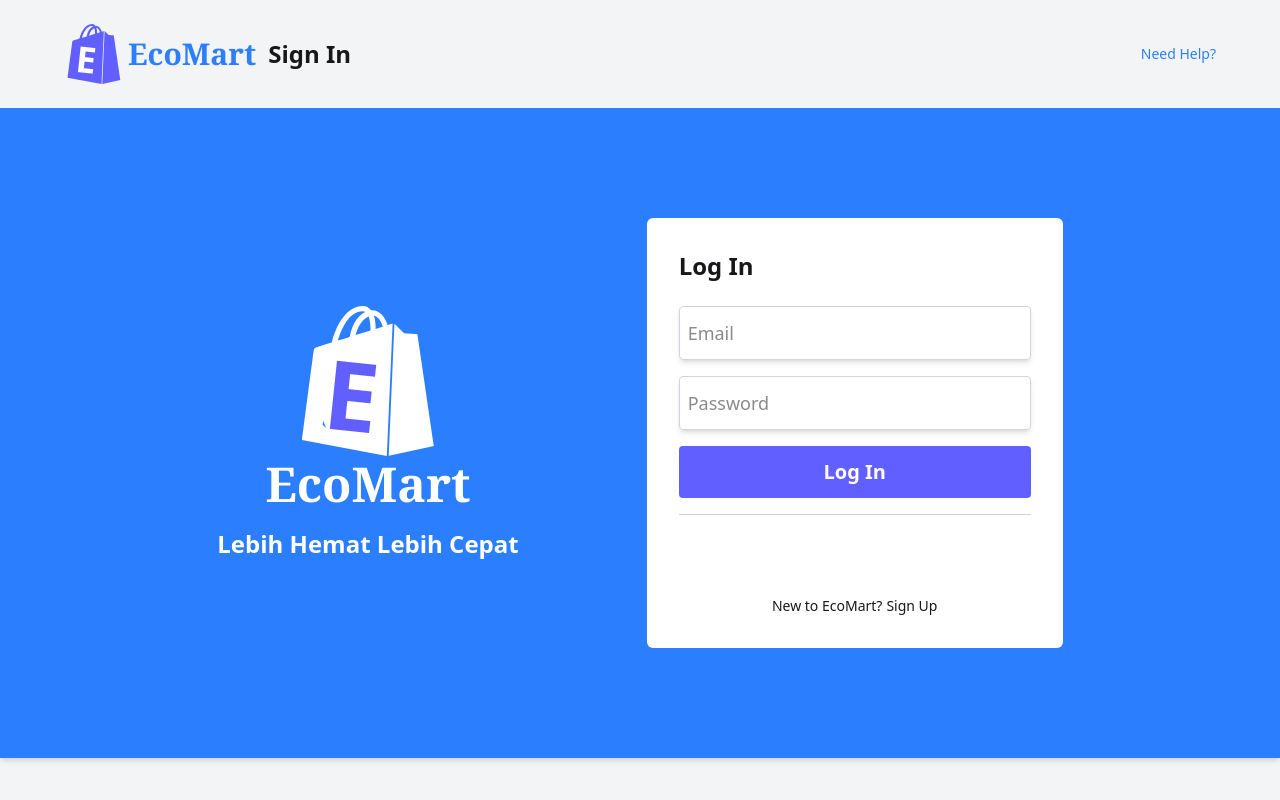
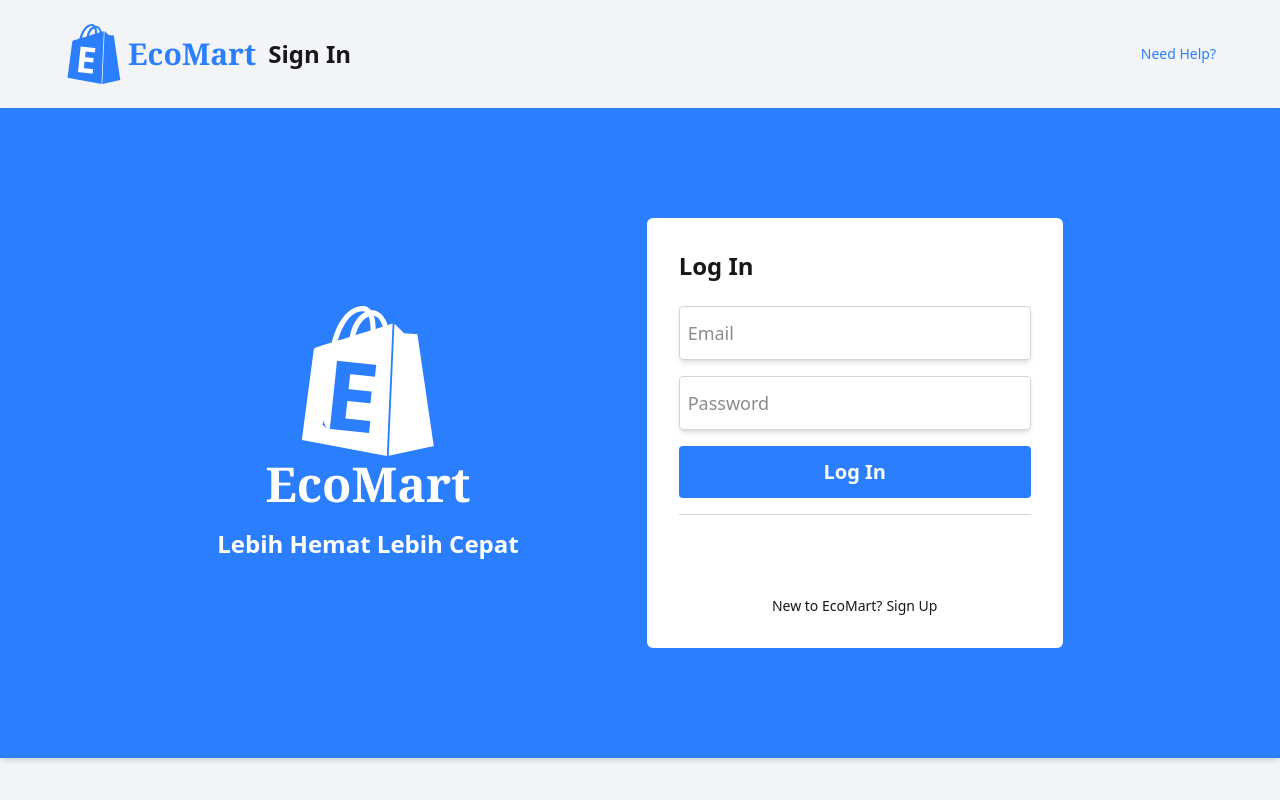
Before and after one commit to taufiqscript/ecommerce-project-client, a React (Vite) app: page /login in a window 1280 px wide. Shown: the top 800 px of the page. Built offline with nearby package versions, Linux system fonts and the light colour scheme; no server answers.

Commit message:
update color indigo to blue

```diff
--- a/src/components/modules/Landing/SearchInpnut/index.jsx
+++ b/src/components/modules/Landing/SearchInpnut/index.jsx
@@ -16,7 +16,7 @@ const SearchInput = () => {
                     className='bg-white text-[8px] sm:text-lg rounded p-1 sm:p-2 w-[180px] sm:w-4xl'
                 />
                 <div
-                    className='absolute top-[15px] sm:top-1/2 -translate-y-1/2 right-1 bg-indigo-500 py-0.5 sm:py-2 px-2 sm:px-5 rounded cursor-pointer'
+                    className='absolute top-[15px] sm:top-1/2 -translate-y-1/2 right-1 bg-blue-500 py-0.5 sm:py-2 px-2 sm:px-5 rounded cursor-pointer'
                 >
                     <HiMagnifyingGlass
                         className='text-white text-[10px] sm:text-xl'
--- a/src/pages/Browse/Navbar.jsx
+++ b/src/pages/Browse/Navbar.jsx
@@ -53,7 +53,7 @@ const Navbar = () => {
                                     className='text-white w-[35px] h-[35px] sm:w-[60px] sm:h-[60px]'
                                 />
                                 <p
-                                    className='absolute top-2 sm:top-4 left-2 h-6 w-3 sm:h-10 sm:w-6 sm:left-3 font-black text-indigo-500 bg-white rotate-8 sm:rotate-6 text-lg sm:text-4xl'
+                                    className='absolute top-2 sm:top-4 left-2 h-6 w-3 sm:h-10 sm:w-6 sm:left-3 font-black text-blue-500 bg-white rotate-8 sm:rotate-6 text-lg sm:text-4xl'
                                 >E</p>
                             </div>
                             <h2 className='text-white text-xs sm:text-3xl font-semibold font-serif'>EcoMart</h2>
--- a/src/pages/Cart/index.jsx
+++ b/src/pages/Cart/index.jsx
@@ -162,7 +162,7 @@ const Cart = () => {
                                     className='text-[32px] sm:text-[60px] text-blue-500'
                                 />
                                 <p
-                                    className='absolute top-1.5 sm:top-4 left-2 sm:left-3 font-black text-white bg-indigo-500 sm:rotate-6 rotate-8 sm:text-4xl text-[16px] rounded-full'
+                                    className='absolute top-1.5 sm:top-4 left-2 sm:left-3 font-black text-white bg-blue-500 sm:rotate-6 rotate-8 sm:text-4xl text-[16px] rounded-full'
                                 >E</p>
                             </div>
                             <div className='flex gap-2 sm:gap-4 items-center'>
@@ -311,7 +311,7 @@ const Cart = () => {
                                 <p className='text-[9px] sm:text-[16px]'>
                                     Total ({selectedItem.length} produk):
                                     <span
-                                        className='text-[10px] sm:text-2xl text-indigo-500 font-semibold'
+                                        className='text-[10px] sm:text-2xl text-blue-500 font-semibold'
                                     > {formatCurrencyTotal(selectedItem.length === 0 ? "0" : (
                                         cartList.filter(item => selectedItem.includes(item.id)).
                                             reduce((sum, item) => sum + item.price * item.quantity, 0)
@@ -329,7 +329,7 @@ const Cart = () => {
                                                 setNotifMessage
                                             })
                                     }}
-                                    className='flex items-center justify-center gap-0.5 w-18 sm:w-45 py-1 sm:py-2 px-2 sm:px-4 bg-indigo-700 text-white font-semibold cursor-pointer hover:bg-indigo-600 text-[10px] sm:text-lg transition-all rounded-sm'
+                                    className='flex items-center justify-center gap-0.5 w-18 sm:w-45 py-1 sm:py-2 px-2 sm:px-4 bg-indigo-700 text-white font-semibold cursor-pointer hover:bg-blue-600 text-[10px] sm:text-lg transition-all rounded-sm'
                                 >
                                     <MdShoppingCartCheckout className='sm:text-[24px] text-[13px]' />
                                     {languageStorage === "en" ? "Check Out" : "Checkout"}
--- a/src/pages/CheckOut/index.jsx
+++ b/src/pages/CheckOut/index.jsx
@@ -407,7 +407,7 @@ const CheckOut = () => {
                                         :
                                         setNotifMessage('Tambahkan alamat terlebih dahulu!')
                                 }}
-                                className='w-22 sm:w-45 py-1 sm:py-2 px-2 sm:px-4 rounded text-white text-[10px] sm:text-lg font-semibold bg-indigo-500 cursor-pointer hover:bg-indigo-600'>
+                                className='w-22 sm:w-45 py-1 sm:py-2 px-2 sm:px-4 rounded text-white text-[10px] sm:text-lg font-semibold bg-blue-500 cursor-pointer hover:bg-indigo-600'>
                                 {languageStorage === "en" ? "Place Order" : "Buat Pesanan"}
                             </button>
                         </div>
--- a/src/pages/Landing/Navbar.jsx
+++ b/src/pages/Landing/Navbar.jsx
@@ -42,7 +42,7 @@ const Navbar = () => {
                                     className='text-white w-[35px] h-[35px] sm:w-[60px] sm:h-[60px]'
                                 />
                                 <p
-                                    className='absolute top-2 sm:top-4 left-2 h-6 w-3 sm:h-10 sm:w-6 sm:left-3 font-black text-indigo-500 bg-white rotate-8 sm:rotate-6 text-lg sm:text-4xl'
+                                    className='absolute top-2 sm:top-4 left-2 h-6 w-3 sm:h-10 sm:w-6 sm:left-3 font-black text-blue-500 bg-white rotate-8 sm:rotate-6 text-lg sm:text-4xl'
                                 >E</p>
                             </div>
                             <h2 className='text-white text-xs sm:text-3xl font-semibold font-serif'>EcoMart</h2>
--- a/src/pages/Login/index.jsx
+++ b/src/pages/Login/index.jsx
@@ -76,10 +76,10 @@ const Login = () => {
                                 className='relative flex items-center gap-1 cursor-pointer'>
                                 <div className='relative'>
                                     <SiShopify
-                                        className='text-indigo-500 w-[35px] h-[35px] sm:w-[60px] sm:h-[60px]'
+                                        className='text-blue-500 w-[35px] h-[35px] sm:w-[60px] sm:h-[60px]'
                                     />
                                     <p
-                                        className='absolute top-2 sm:top-4 left-2 h-6 w-3 sm:h-10 sm:w-6 sm:left-3 font-black text-white bg-indigo-500 rotate-8 sm:rotate-6 text-lg sm:text-4xl'
+                                        className='absolute top-2 sm:top-4 left-2 h-6 w-3 sm:h-10 sm:w-6 sm:left-3 font-black text-white bg-blue-500 rotate-8 sm:rotate-6 text-lg sm:text-4xl'
                                     >E</p>
                                 </div>
                                 <h2 className='text-blue-500 text-xs sm:text-3xl font-semibold font-serif'>EcoMart</h2>
@@ -97,7 +97,7 @@ const Login = () => {
                                     className='text-white text-[85px] sm:text-[150px]'
                                 />
                                 <p
-                                    className='absolute top-5 sm:top-10 left-4 sm:left-8 font-black text-indigo-500 bg-white rotate-7 sm:rotate-6 text-6xl sm:text-8xl rounded-full'
+                                    className='absolute top-5 sm:top-10 left-4 sm:left-8 font-black text-blue-500 bg-white rotate-7 sm:rotate-6 text-6xl sm:text-8xl rounded-full'
                                 >E</p>
                             </div>
                             <h2 className='text-white text-lg sm:text-5xl font-semibold font-serif'>EcoMart</h2>
@@ -122,7 +122,7 @@ const Login = () => {
                                 />
                                 <button
                                     onClick={handleLogin}
-                                    className='w-full bg-indigo-500 text-white text-xs sm:text-xl font-bold text-center py-1.5 sm:py-3 rounded cursor-pointer hover:bg-indigo-600 transition-all'
+                                    className='w-full bg-blue-500 text-white text-xs sm:text-xl font-bold text-center py-1.5 sm:py-3 rounded cursor-pointer hover:bg-indigo-600 transition-all'
                                 >
                                     Log In
                                 </button>
--- a/src/pages/Register/index.jsx
+++ b/src/pages/Register/index.jsx
@@ -75,7 +75,7 @@ const Register = () => {
                                 className='relative flex items-center gap-1 cursor-pointer'>
                                 <div className='relative'>
                                     <SiShopify
-                                        className='text-indigo-500 w-[35px] h-[35px] sm:w-[60px] sm:h-[60px]'
+                                        className='text-blue-500 w-[35px] h-[35px] sm:w-[60px] sm:h-[60px]'
                                     />
                                     <p
                                         className='absolute top-2 sm:top-4 left-2 h-6 w-3 sm:h-10 sm:w-6 sm:left-3 font-black text-white bg-indigo-500 rotate-8 sm:rotate-6 text-lg sm:text-4xl'
@@ -96,7 +96,7 @@ const Register = () => {
                                     className='text-white text-[85px] sm:text-[150px]'
                                 />
                                 <p
-                                    className='absolute top-5 sm:top-10 left-4 sm:left-8 font-black text-indigo-500 bg-white rotate-7 sm:rotate-6 text-6xl sm:text-8xl rounded-full'
+                                    className='absolute top-5 sm:top-10 left-4 sm:left-8 font-black text-blue-500 bg-white rotate-7 sm:rotate-6 text-6xl sm:text-8xl rounded-full'
                                 >E</p>
                             </div>
                             <h2 className='text-white text-lg sm:text-5xl font-semibold font-serif'>EcoMart</h2>
@@ -121,7 +121,7 @@ const Register = () => {
                                 />
                                 <button
                                     onClick={handleRegister}
-                                    className='w-full bg-indigo-500 text-white text-xs sm:text-xl font-bold text-center py-1.5 sm:py-3 rounded cursor-pointer hover:bg-indigo-600 transition-all'
+                                    className='w-full bg-blue-500 text-white text-xs sm:text-xl font-bold text-center py-1.5 sm:py-3 rounded cursor-pointer hover:bg-indigo-600 transition-all'
                                 >
                                     Sign Up
                                 </button>
```
